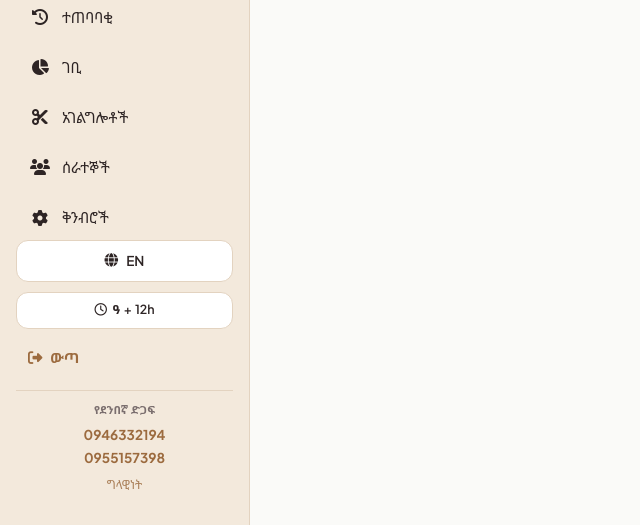
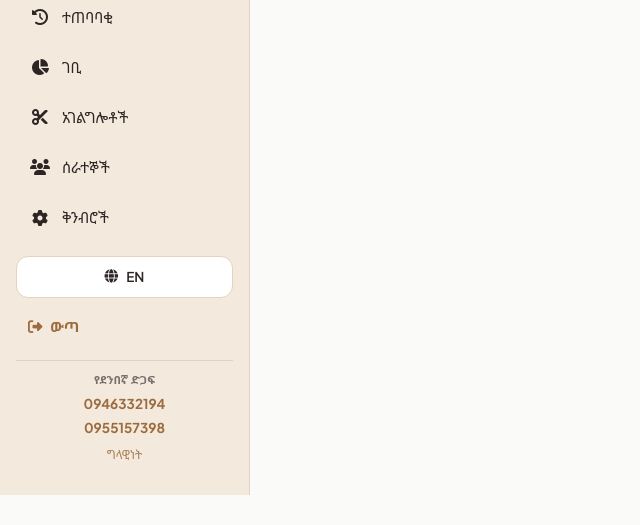
Before and after one commit to didisura/Salon-AI, a FastAPI app: template templates/dashboard.html in a window 1280 px wide. Shown: the part 305-830 px from the top of the page, without its empty margins (0-640 px from the left). After the commit the page ends 800 px from the top, so only its background shows below. Run offline with FastAPI, Linux system fonts and the light colour scheme; the template is opened without the code that fills it: most values are stand-ins (such as "Sample title", 1, 10 or a date in 2020); some libraries are stand-ins or nearby versions.

Commit message:
Update app files

```diff
--- a/templates/dashboard.html
+++ b/templates/dashboard.html
@@ -619,13 +619,6 @@
 
         .time-dual-main { font-weight: 800; color: var(--accent); }
         .time-dual-sub { font-size: 0.75rem; color: var(--text-muted); font-weight: 600; }
-        .time-mode-btn {
-            display: flex; align-items: center; justify-content: center; gap: 6px;
-            padding: 8px 10px; border-radius: 12px; border: 1px solid var(--border);
-            background: #fff; color: var(--text-dark); font-weight: 600;
-            font-size: 0.78rem; cursor: pointer; width: 100%;
-        }
-        .time-mode-btn:hover { border-color: var(--accent); color: var(--accent); }
 
 </style>
 </head>
@@ -697,11 +690,6 @@
                 <i class="fa-solid fa-globe"></i>
                 <span id="langLabelSidebar">EN</span>
             </button>
-
-        <button type="button" class="time-mode-btn" id="timeModeBtn" onclick="toggleTimeModeDash()">
-            <i class="fa-regular fa-clock"></i>
-            <span id="timeModeBtnLabel">ዓ + 12h</span>
-        </button>
 
         <a href="/logout" class="logout-link">
                 <i class="fa-solid fa-right-from-bracket me-1"></i>
@@ -2919,29 +2907,15 @@ function ethLabelHM(hhmm) {
   }
   return hhmm || '';
 }
-function getTimeMode() { return localStorage.getItem('melkegna_time') || 'dual'; }
+function getTimeMode() { return 'dual'; }
 function setTimeModeLabel() {
-  const mode = getTimeMode();
+  const mode = 'dual';
   document.documentElement.setAttribute('data-time', mode);
-  const lab = document.getElementById('timeModeBtnLabel');
-  if (lab) {
-    if (mode === 'eth') lab.textContent = 'የኢትዮጵያ';
-    else if (mode === 'intl') lab.textContent = '12h / International';
-    else lab.textContent = 'ዓ + 12h';
-  }
   document.querySelectorAll('.js-time-dual').forEach(el => {
     const eth = el.getAttribute('data-eth') || '';
     const west = el.getAttribute('data-west') || '';
-    if (mode === 'eth') el.innerHTML = eth;
-    else if (mode === 'intl') el.innerHTML = west;
-    else el.innerHTML = eth + ' <span class="time-dual-sub">(' + west + ')</span>';
+    el.innerHTML = eth + ' <span class="time-dual-sub">(' + west + ')</span>';
   });
-}
-function toggleTimeModeDash() {
-  const cur = getTimeMode();
-  const next = cur === 'dual' ? 'eth' : (cur === 'eth' ? 'intl' : 'dual');
-  localStorage.setItem('melkegna_time', next);
-  setTimeModeLabel();
 }
 document.addEventListener('DOMContentLoaded', setTimeModeLabel);
 
```
